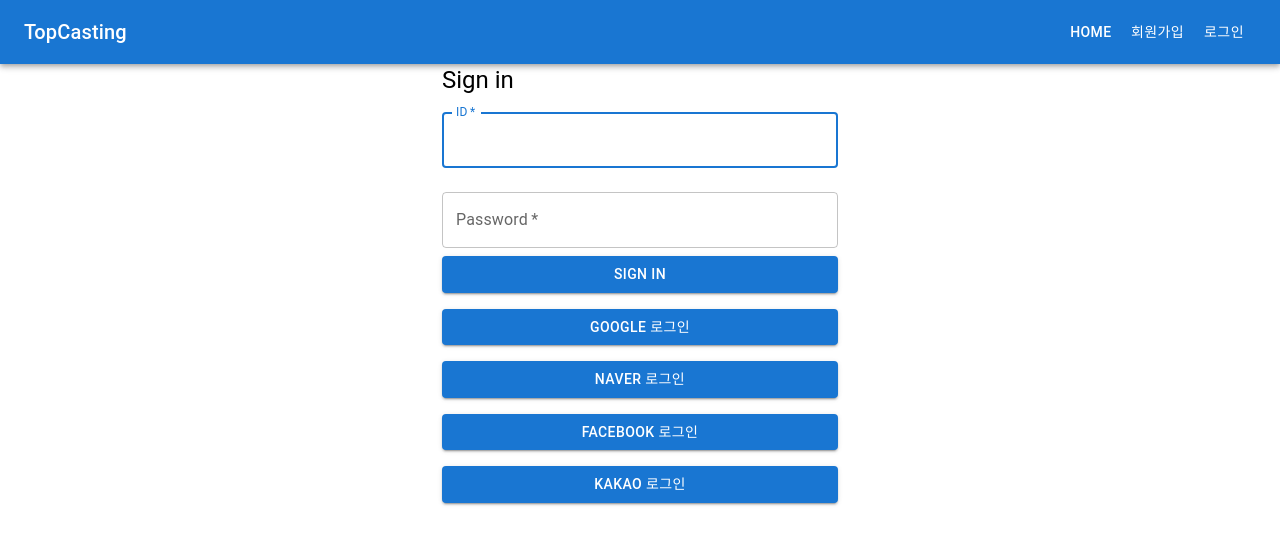
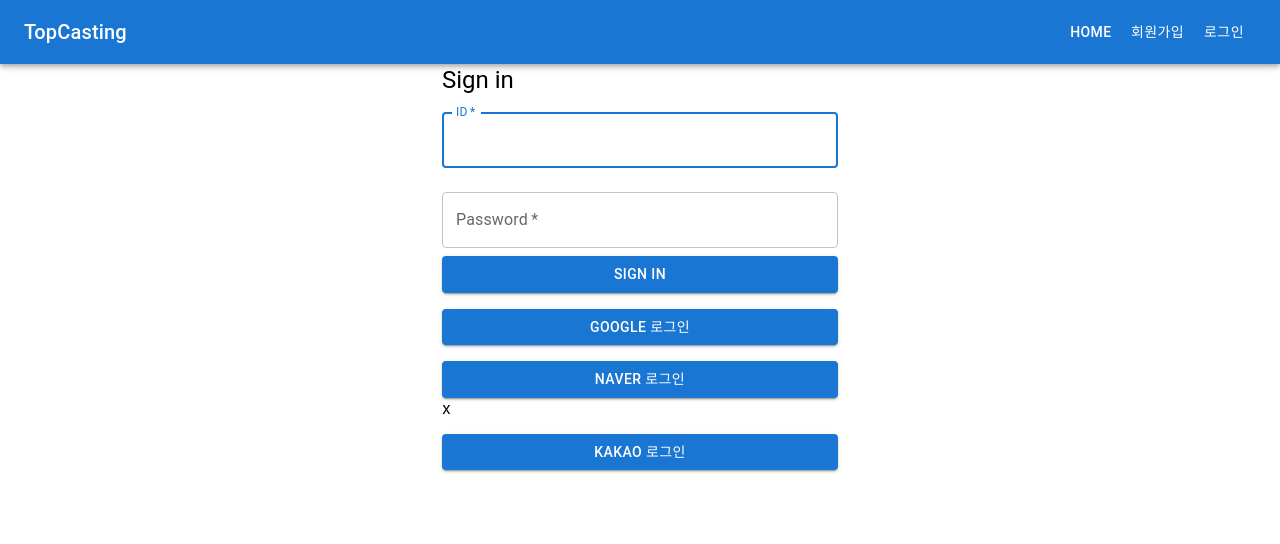
Before and after one commit to team-pepero/top-casting-fe, a React (Create React App) app: page /login in a window 1280 px wide. Shown: the top 544 px of the page. Built offline with nearby package versions, Linux system fonts and the light colour scheme; no server answers.

Commit message:
remove: facebook 버튼은 삭제

```diff
--- a/src/page/Login.js
+++ b/src/page/Login.js
@@ -100,12 +100,7 @@
             frontUrl="http://localhost:3000"
             backUrl="http://localhost:8080"
             domain="naver"
-          />
-          <SocialLoginButton
-            frontUrl="http://localhost:3000"
-            backUrl="http://localhost:8080"
-            domain="facebook"
-          />
+          />x
           <SocialLoginButton
             frontUrl="http://localhost:3000"
             backUrl="http://localhost:8080"
```
